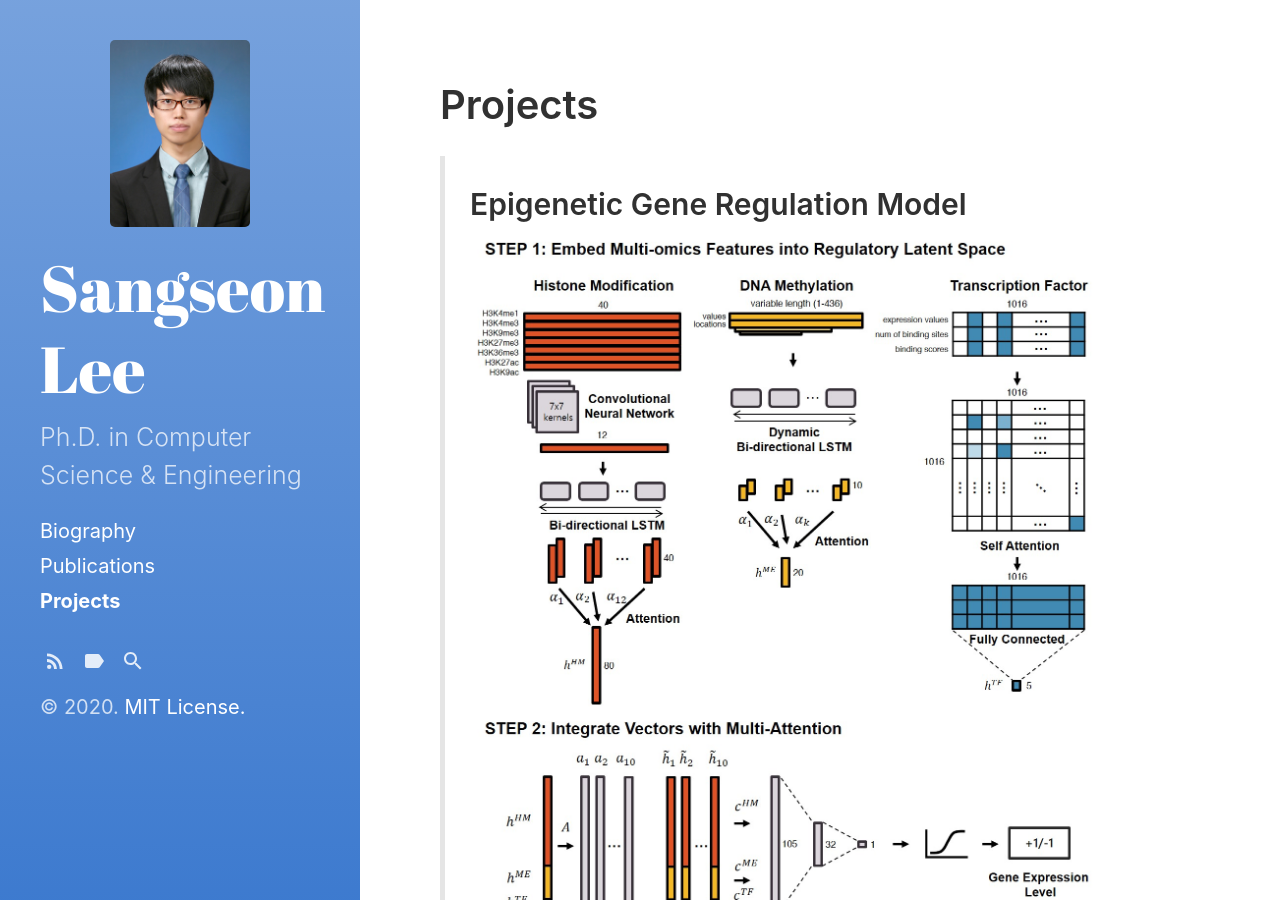
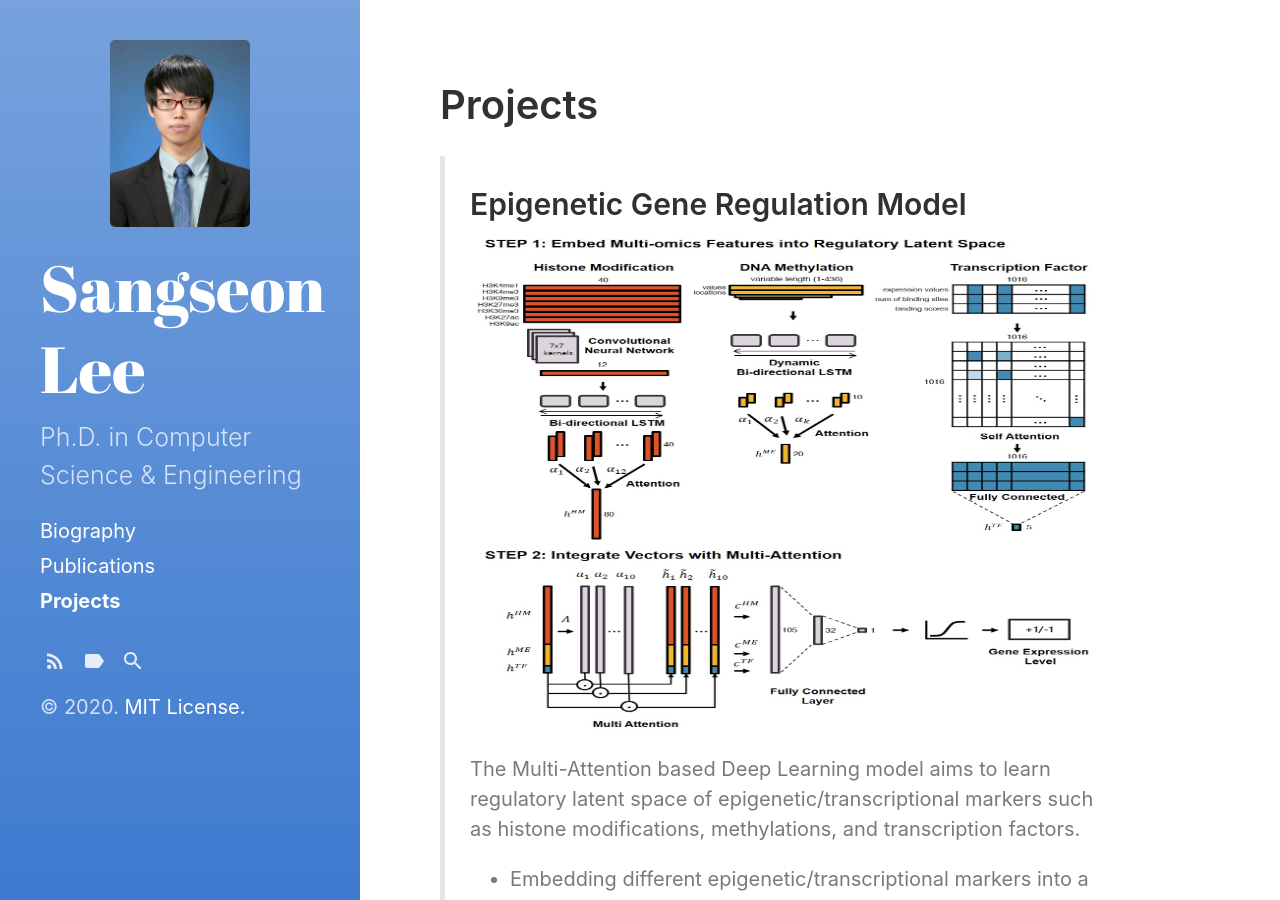
Before and after one commit to smaster7/smaster7.github.io, a Jekyll site: the page built from Projects.md, in a window 1280 px wide and 900 px high. Built offline with Jekyll 4.4.1, drawn with Linux system fonts in a browser that asks for light colours.

Commit message:
Project image

```diff
--- a/Projects.md
+++ b/Projects.md
@@ -7,11 +7,12 @@ sidebar_sort_order: 3
 
 
 > ## Epigenetic Gene Regulation Model
+<img src="assets/img/CellLa.jpg" style="width:800px; height:500px;" />
 <!--
 <img src="assets/img/CellLa.jpg" style="width:800px; height:500px;" />
 ![placeholder](/assets/img/CellLa.jpg/800x400 "CellLa")
+[ ![](/assets/img/CellLa.jpg) ](/assets/img/CellLa.jpg)
 -->
-[ ![](/assets/img/CellLa.jpg) ](/assets/img/CellLa.jpg)
 The Multi-Attention based Deep Learning model aims to learn regulatory latent space of epigenetic/transcriptional markers such as histone modifications, methylations, and transcription factors.
 * Embedding different epigenetic/transcriptional markers into a regulatory latent space using marker-specific architectures such as CNN & RNN with attention (histone modification), RNN with attention (methylation), self-attention network (transcription factor).
 * Integrating each latent feature by multi-attention block to interpret relationships between multiple regulatory features.
```
Also changed, not shown: 2 other files.
